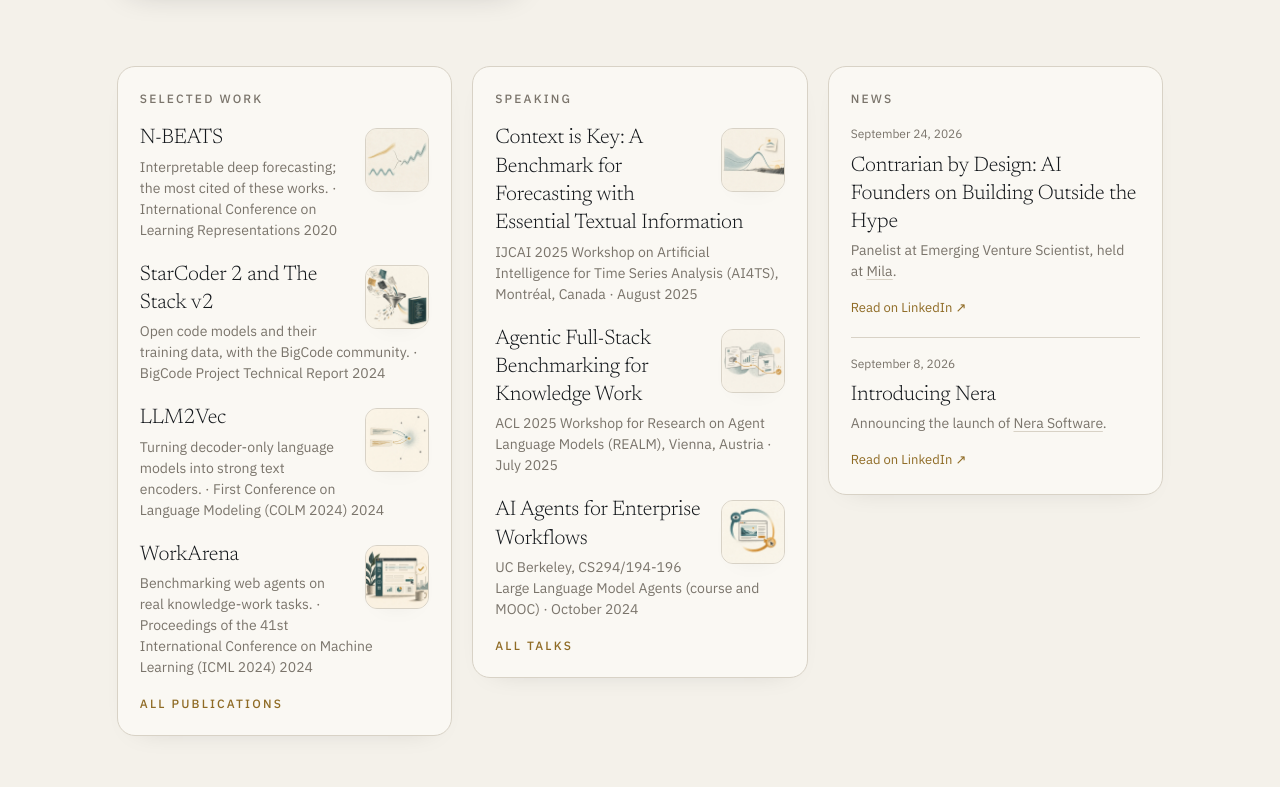
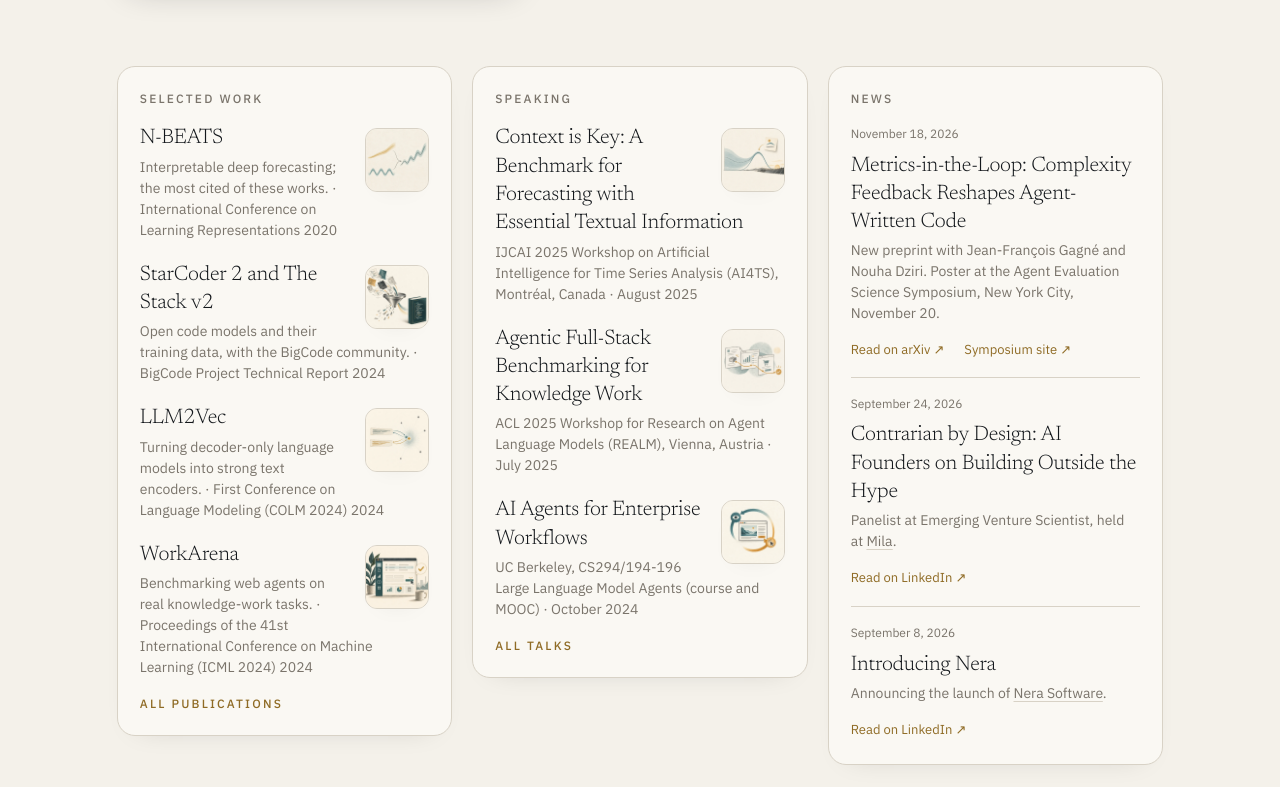
Before and after one commit to nicolaschapados/nicolaschapados.github.io, an Astro site: page /en in a window 1280 px wide. Shown: the part 666-1453 px from the top of the page. Built offline with nearby package versions, Linux system fonts and the light colour scheme; Astro itself is replaced by a stand-in of ours.

Commit message:
Homepage news: "Metrics-in-the-Loop" preprint and AES Symposium poster
Adds the arXiv preprint (2611.23817, submitted Nov 18, 2026) to the news
card in both locales, with its poster at the Agent Evaluation Science
Symposium in New York City on Nov 20. The item carries two links (arXiv
and the symposium site), laid out in a wrapping row.

Co-Authored-By: Claude Fable 5.2 <noreply@anthropic.com>

```diff
--- a/src/i18n/ui.ts
+++ b/src/i18n/ui.ts
@@ -26,6 +26,10 @@ export const ui = {
     'home.blog': 'From the blog',
     'home.speaking': 'Speaking',
     'home.news': 'News',
+    'home.metricsPreprint': 'Metrics-in-the-Loop: Complexity Feedback Reshapes Agent-Written Code',
+    'home.metricsPreprintNote': 'New preprint with Jean-François Gagné and Nouha Dziri. Poster at the Agent Evaluation Science Symposium, New York City, November 20.',
+    'home.readArxiv': 'Read on arXiv',
+    'home.symposiumSite': 'Symposium site',
     'home.milaPanel': 'Contrarian by Design: AI Founders on Building Outside the Hype',
     'home.milaPanelNote': 'Panelist at Emerging Venture Scientist, held at Mila.',
     'home.neraLaunch': 'Introducing Nera',
@@ -99,6 +103,10 @@ export const ui = {
     'home.blog': 'Sur le blogue',
     'home.speaking': 'Conférences',
     'home.news': 'Actualités',
+    'home.metricsPreprint': 'Metrics-in-the-Loop: Complexity Feedback Reshapes Agent-Written Code',
+    'home.metricsPreprintNote': 'Nouvelle prépublication avec Jean-François Gagné et Nouha Dziri. Affiche au symposium Agent Evaluation Science, New York, 20 novembre.',
+    'home.readArxiv': 'Lire sur arXiv',
+    'home.symposiumSite': 'Site du symposium',
     'home.milaPanel': 'Contrarian by Design: AI Founders on Building Outside the Hype',
     'home.milaPanelNote': 'Panéliste à l’événement Emerging Venture Scientist, tenu à Mila.',
     'home.neraLaunch': 'Lancement de Nera',
--- a/src/pages/[lang]/index.astro
+++ b/src/pages/[lang]/index.astro
@@ -60,6 +60,15 @@ const fmtMonth = (d: string) => new Date(`${d}-15`).toLocaleDateString(locale ==
     <div class="card news-card">
       <div class="lab">{tr('home.news')}</div>
       <div class="news-item">
+        <time class="news-date" datetime="2026-11-18">{locale === 'fr' ? '18 novembre 2026' : 'November 18, 2026'}</time>
+        <a class="serif" href="https://arxiv.org/abs/2611.23817">{tr('home.metricsPreprint')}</a>
+        <p class="sub">{tr('home.metricsPreprintNote')}</p>
+        <div class="news-links">
+          <a class="news-link" href="https://arxiv.org/abs/2611.23817">{tr('home.readArxiv')} <span aria-hidden="true">↗</span></a>
+          <a class="news-link" href="https://evalscience.org/2026fall-nyc/">{tr('home.symposiumSite')} <span aria-hidden="true">↗</span></a>
+        </div>
+      </div>
+      <div class="news-item">
         <time class="news-date" datetime="2026-09-24">{locale === 'fr' ? '24 septembre 2026' : 'September 24, 2026'}</time>
         <a class="serif" href="https://www.linkedin.com/feed/update/urn:li:ugcPost:7508904470123171841/">{tr('home.milaPanel')}</a>
         <p class="sub"><LinkedOrganizations text={tr('home.milaPanelNote')} locale={locale} /></p>
--- a/src/styles/homepage.css
+++ b/src/styles/homepage.css
@@ -17,6 +17,7 @@
 .home-contributions .thumbnail:hover img { transform: scale(1.04); }
 .home-contributions a:focus-visible { outline: 2px solid var(--acc); outline-offset: 3px; }
 .home-contributions .news-link { display: inline-block; font-size: 13px; margin-top: 16px; }
+.home-contributions .news-links { display: flex; flex-wrap: wrap; column-gap: 20px; }
 .home-contributions .news-item + .news-item { border-top: 1px solid var(--line); padding-top: 16px; }
 @media (max-width: 1100px) {
   .home-contributions { grid-template-columns: repeat(2, minmax(0, 1fr)); }
```
